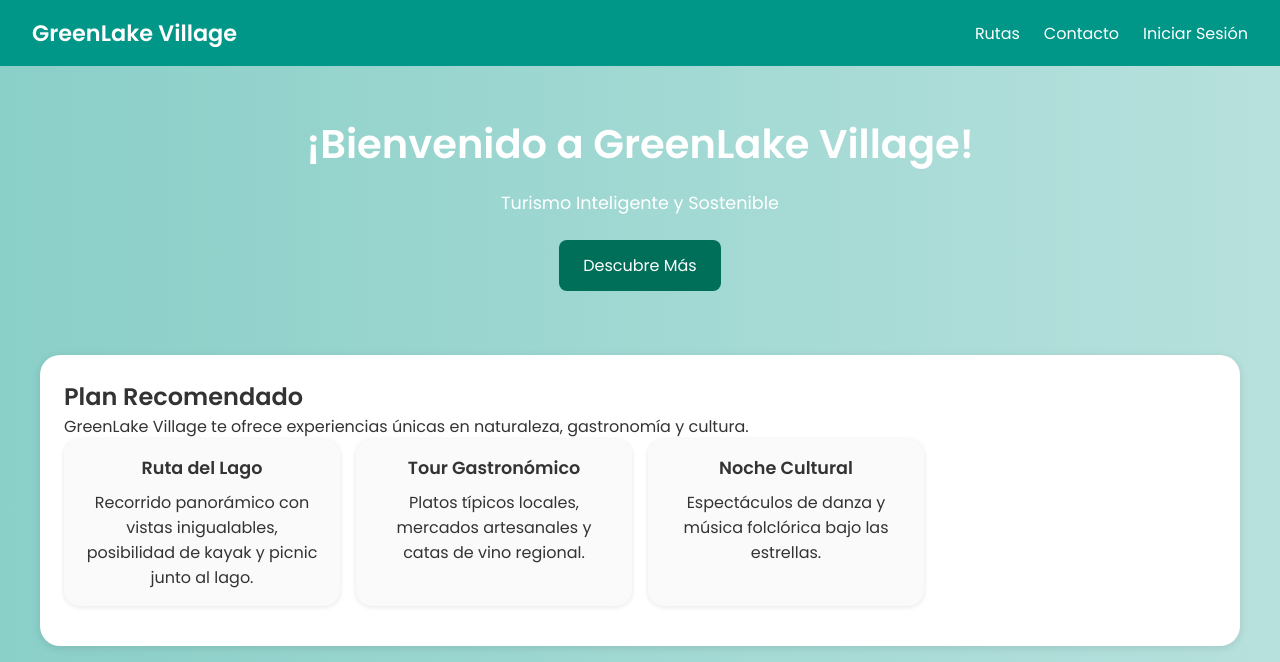
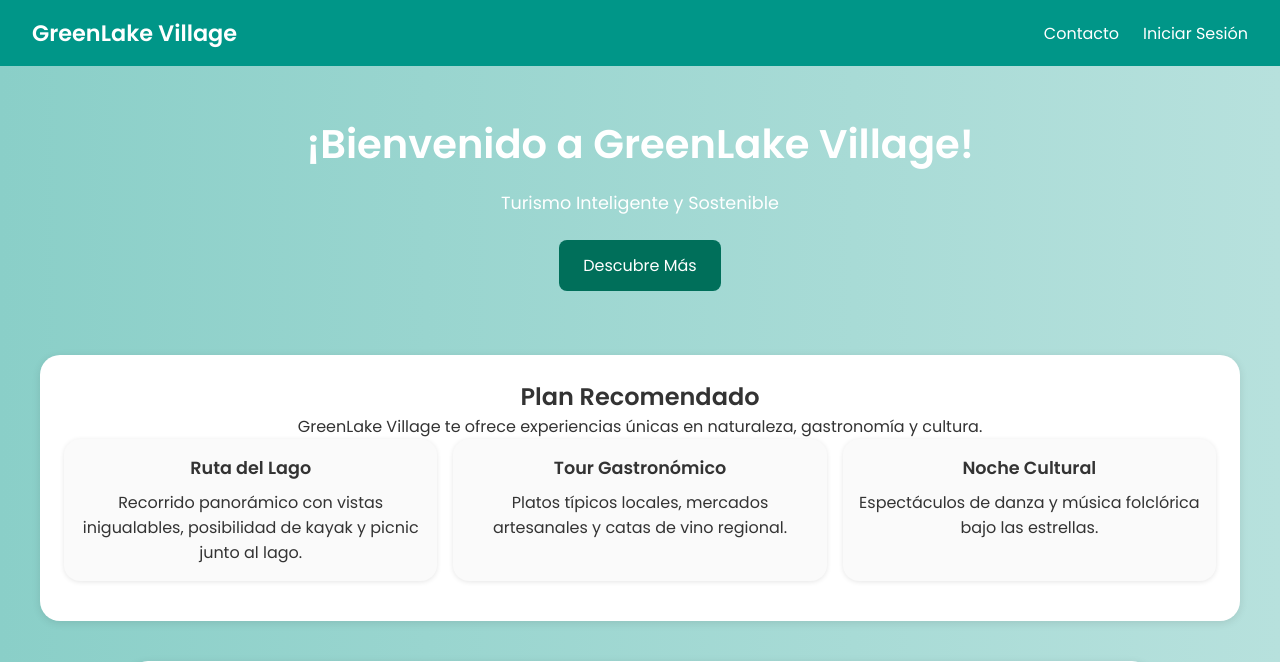
Before and after one commit to 5nullpointers/GreenLakeVillage, a Flask app: page / in a window 1280 px wide. Shown: the top 662 px of the page. Run offline with Flask 3, Linux system fonts and the light colour scheme; data that the repository does not hold is empty; parts of the project's set-up code (start-up, migrations or seed data) failed here and were passed over; some libraries are stand-ins or nearby versions.

Commit message:
mejorar el estilo y la alineación del contenido en la página principal

```diff
--- a/Presentacion/static/css/index.css
+++ b/Presentacion/static/css/index.css
@@ -106,6 +106,10 @@ body {
     flex: 1; /* Expande el contenido para empujar el footer */
 }
 
+.text-center {
+    text-align: center;
+}
+
 .left-col {
     background-color: #fff;
     border-radius: 20px;
@@ -116,7 +120,9 @@ body {
 /* Tarjetas */
 .bento-container {
     display: grid;
-    grid-template-columns: repeat(auto-fill, minmax(220px, 1fr));
+    grid-template-columns: repeat(auto-fit, minmax(220px, auto)); /* se usa auto-fit y auto para ajustar el contenido */
+    justify-content: center; /* centra la cuadrícula dentro del contenedor */
+    justify-items: center; /* centra cada card dentro de su celda */
     gap: 1rem;
     margin-bottom: 1rem;
 }
@@ -126,7 +132,7 @@ body {
     border-radius: 1rem;
     padding: 1rem;
     box-shadow: 0 1px 5px rgba(0,0,0,0.1);
-    text-align: center;
+    width: fit-content; /* evita que se estire, permitiendo centrar el card */
 }
 
 .card h3 {
--- a/Presentacion/templates/index.html
+++ b/Presentacion/templates/index.html
@@ -15,7 +15,6 @@
     <nav class="navbar">
         <div class="nav-logo">GreenLake Village</div>
         <ul class="nav-links">
-            <li><a href="#">Rutas</a></li>
             <li><a href="/contacto">Contacto</a></li>
             <li><a href="/login">Iniciar Sesión</a></li>
         </ul>
@@ -29,7 +28,7 @@
         </div>
     </header>
 
-    <main class="main-container">
+    <main class="main-container text-center">
         <section class="left-col">
             <h2>Plan Recomendado</h2>
             <p>GreenLake Village te ofrece experiencias únicas en naturaleza, gastronomía y cultura.</p>
```
